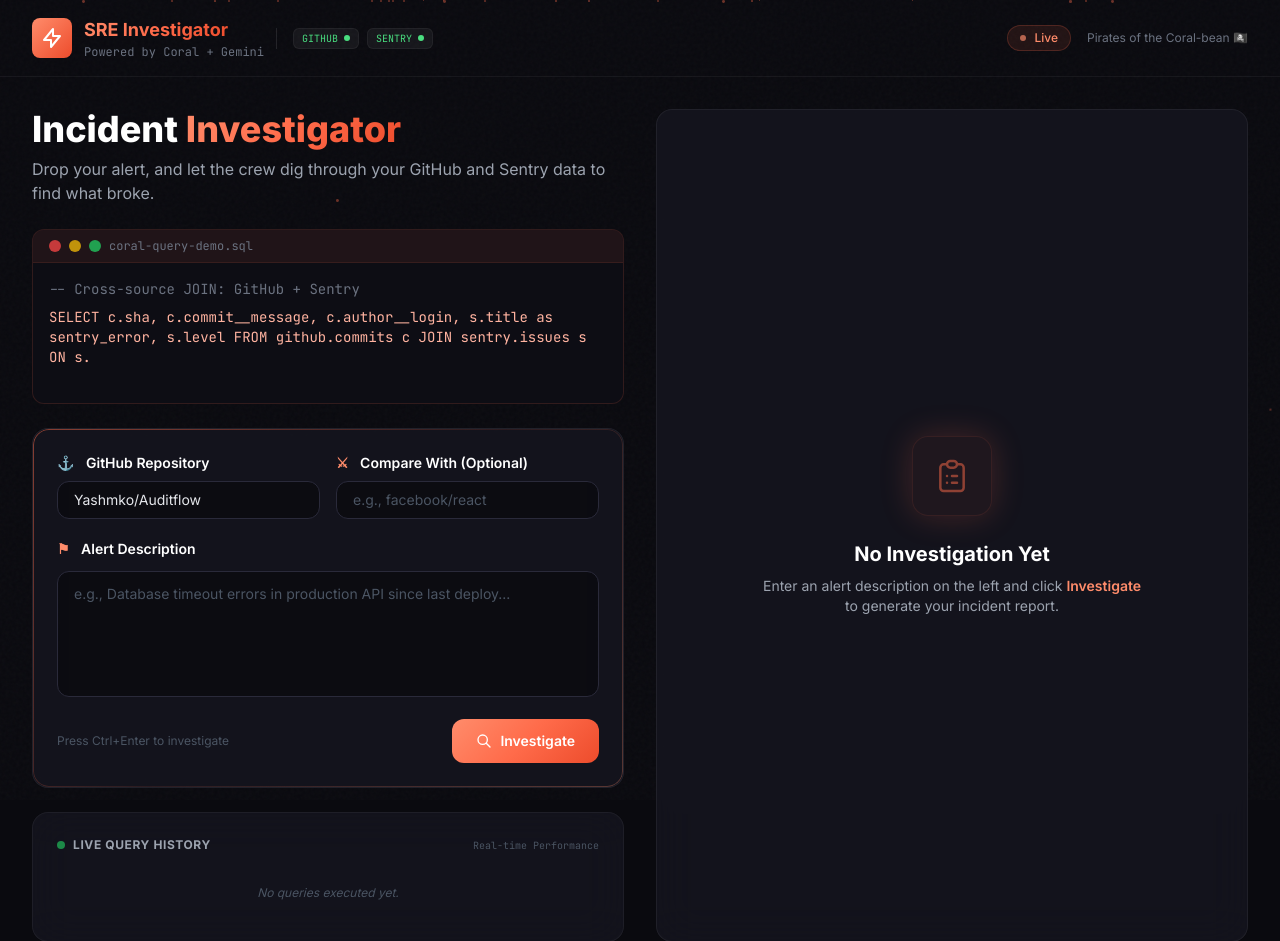
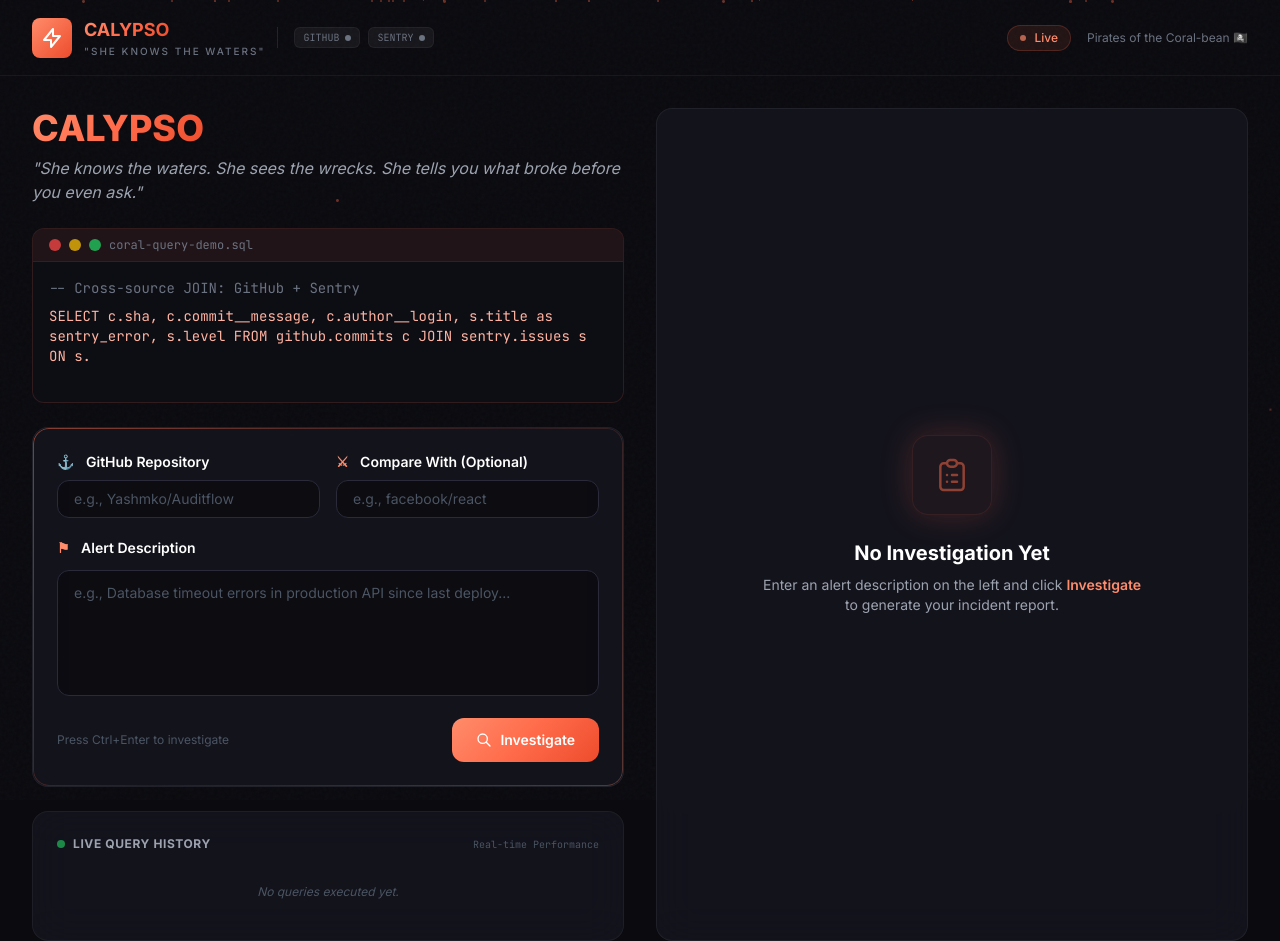
Before and after one commit to Yashmko/calypso, a Flask app: page / in a window 1280 px wide. Shown: the top 941 px of the page. Run offline with Flask 3, Linux system fonts and the light colour scheme; some libraries are stand-ins or nearby versions.

Commit message:
🔧 Fix: status check, SQL safety, XSS, branding, env example

```diff
--- a/app.py
+++ b/app.py
@@ -1,6 +1,6 @@
 """
-SRE Investigator - Flask Web Server
-Serves the dark-themed UI and handles investigation API requests.
+CALYPSO - Flask Web Server
+"She knows the waters. She sees the wrecks. She tells you what broke before you even ask."
 """
 
 import os
@@ -42,8 +42,13 @@ def run_investigation():
             }), 400
 
         alert_description = data["alert"].strip()
-        repo_full_name = data.get("repo", "Yashmko/Auditflow").strip()
+        repo_full_name = data.get("repo", "").strip()
         compare_repo = data.get("compare_repo", "").strip() or None
+
+        if not repo_full_name:
+            return jsonify({
+                "error": "Missing 'repo' field in request body. Please provide a repository in 'owner/repo' format."
+            }), 400
 
         if not alert_description:
             return jsonify({
--- a/queries.py
+++ b/queries.py
@@ -8,11 +8,19 @@ import json
 import logging
 import os
 import time
+import re
 
 logger = logging.getLogger(__name__)
 
 # Track query history globally (simple in-memory storage)
 QUERY_HISTORY = []
+
+def sanitize_input(val: str) -> str:
+    """Strip special characters from user input to prevent SQL safety issues."""
+    if not val:
+        return ""
+    # Allow alphanumeric, underscore, hyphen, dot, and space (for keywords)
+    return re.sub(r'[^a-zA-Z0-9\._\-\s/]', '', str(val))
 
 def run_coral_query(sql: str) -> dict:
     """
@@ -87,8 +95,8 @@ def get_source_status() -> dict:
     sentry_check = run_coral_query("SELECT 1 FROM sentry.projects LIMIT 1")
 
     return {
-        "github": len(github_check["data"]) >= 0 if github_check["sql"] else False,
-        "sentry": len(sentry_check["data"]) >= 0 if sentry_check["sql"] else False
+        "github": len(github_check["data"]) > 0,
+        "sentry": len(sentry_check["data"]) > 0
     }
 
 
@@ -106,6 +114,7 @@ def get_recent_sentry_issues(limit: int = 10) -> dict:
 
 def get_recent_github_commits(owner: str, repo: str, limit: int = 10) -> dict:
     """Get recent GitHub commits for a specific repository."""
+    owner, repo = sanitize_input(owner), sanitize_input(repo)
     sql = f"""
     SELECT sha, commit__message as commit_message, author__login as author_login, html_url, commit__author__date as created_at
     FROM github.commits
@@ -118,6 +127,7 @@ def get_recent_github_commits(owner: str, repo: str, limit: int = 10) -> dict:
 
 def search_github_commits(owner: str, repo: str, keyword: str, limit: int = 10) -> dict:
     """Search for commits matching a specific keyword."""
+    owner, repo, keyword = sanitize_input(owner), sanitize_input(repo), sanitize_input(keyword)
     sql = f"""
     SELECT sha, commit__message as commit_message, author__login as author_login, html_url, commit__author__date as created_at
     FROM github.commits
@@ -131,6 +141,7 @@ def search_github_commits(owner: str, repo: str, keyword: str, limit: int = 10)
 
 def get_github_security_alerts(org: str, limit: int = 10) -> dict:
     """Get open GitHub security alerts for an organization."""
+    org = sanitize_input(org)
     sql = f"""
     SELECT number, security_advisory__summary as title, state, severity, created_at
     FROM github.alerts
@@ -142,6 +153,7 @@ def get_github_security_alerts(org: str, limit: int = 10) -> dict:
 
 def get_open_pull_requests(owner: str, repo: str, limit: int = 5) -> dict:
     """Get open GitHub pull requests for a specific repository."""
+    owner, repo = sanitize_input(owner), sanitize_input(repo)
     sql = f"""
     SELECT number, title, state, user__login as user_login, created_at
     FROM github.pulls
@@ -154,6 +166,7 @@ def get_open_pull_requests(owner: str, repo: str, limit: int = 5) -> dict:
 
 def get_cross_source_join(owner: str, repo: str, limit: int = 10) -> dict:
     """Cross-source JOIN between GitHub commits and Sentry issues."""
+    owner, repo = sanitize_input(owner), sanitize_input(repo)
     sql = f"""
     SELECT
         c.sha,
@@ -172,6 +185,7 @@ def get_cross_source_join(owner: str, repo: str, limit: int = 10) -> dict:
 
 def get_incident_timeline(owner: str, repo: str, limit: int = 20) -> dict:
     """Unified timeline of commits and errors using UNION ALL."""
+    owner, repo = sanitize_input(owner), sanitize_input(repo)
     sql = f"""
     SELECT 'commit' as type, commit__author__date as ts, commit__message as msg, author__login as actor
     FROM github.commits
@@ -196,10 +210,11 @@ def get_multi_repo_comparison(repos: list, limit: int = 10) -> dict:
 
     parts = []
     for r in repos:
+        owner, repo = sanitize_input(r['owner']), sanitize_input(r['repo'])
         parts.append(f"""
-            SELECT '{r['repo']}' as repository, sha, commit__message as msg, author__login as actor, commit__author__date as ts
+            SELECT '{repo}' as repository, sha, commit__message as msg, author__login as actor, commit__author__date as ts
             FROM github.commits
-            WHERE owner = '{r['owner']}' AND repo = '{r['repo']}'
+            WHERE owner = '{owner}' AND repo = '{repo}'
         """)
 
     sql = " UNION ALL ".join(parts) + f" ORDER BY ts DESC LIMIT {limit}"
--- a/templates/index.html
+++ b/templates/index.html
@@ -3,7 +3,7 @@
 <head>
     <meta charset="UTF-8">
     <meta name="viewport" content="width=device-width, initial-scale=1.0">
-    <title>SRE Investigator - Pirates of the Coral-bean</title>
+    <title>CALYPSO - She knows the waters</title>
     <script src="https://cdn.tailwindcss.com"></script>
     <link rel="preconnect" href="https://fonts.googleapis.com">
     <link href="https://fonts.googleapis.com/css2?family=Inter:wght@300;400;500;600;700;800&family=JetBrains+Mono:wght@400;500;600&display=swap" rel="stylesheet">
@@ -303,9 +303,9 @@
                         </div>
                         <div>
                             <h1 class="text-lg font-bold text-white">
-                                <span class="gradient-text">SRE Investigator</span>
+                                <span class="gradient-text">CALYPSO</span>
                             </h1>
-                            <p class="text-xs text-gray-500 font-mono">Powered by Coral + Gemini</p>
+                            <p class="text-[10px] text-gray-500 font-medium uppercase tracking-[0.2em]">"She knows the waters"</p>
                         </div>
                         <div class="flex items-center space-x-2 ml-4 pl-4 border-l border-white/10">
                             <div id="status-github" class="flex items-center space-x-1.5 px-2 py-0.5 rounded-md bg-white/5 border border-white/5 text-[10px] font-mono text-gray-500">
@@ -340,10 +340,10 @@
                     <!-- Title Section -->
                     <div class="fade-in">
                         <h2 class="text-3xl sm:text-4xl font-extrabold text-white mb-2">
-                            Incident <span class="gradient-text">Investigator</span>
+                            <span class="gradient-text">CALYPSO</span>
                         </h2>
-                        <p class="text-gray-400 text-sm sm:text-base">
-                            Drop your alert, and let the crew dig through your GitHub and Sentry data to find what broke.
+                        <p class="text-gray-400 text-sm sm:text-base italic">
+                            "She knows the waters. She sees the wrecks. She tells you what broke before you even ask."
                         </p>
                     </div>
 
@@ -374,7 +374,7 @@
                                     type="text"
                                     class="w-full px-4 py-2 rounded-xl bg-dark-900/80 border border-dark-500 text-gray-200 placeholder-gray-600 text-sm transition-all duration-300 focus:outline-none focus:border-coral-500 focus:ring-1 focus:ring-coral-500"
                                     placeholder="e.g., Yashmko/Auditflow"
-                                    value="Yashmko/Auditflow"
+                                    value=""
                                 >
                             </div>
                             <div>
@@ -852,11 +852,12 @@
 
             const title = encodeURIComponent(`Investigation: ${alertText}`);
 
-            let body = `## SRE Investigator Report\n\n`;
-            body += `**Alert**: ${alertText}\n`;
+            let body = `## CALYPSO Report\n\n`;
+            body += `> **"She knows the waters. She sees the wrecks. She tells you what broke before you even ask."**\n\n`;
+            body += `**Incident Alert**: ${alertText}\n`;
             body += `**Analyzed Repository**: ${repo}\n\n`;
             body += currentReport.ai_analysis;
-            body += `\n\n---\n*Generated by SRE Investigator (Coral + Gemini)*`;
+            body += `\n\n---\n*Generated by CALYPSO (Coral + Gemini)*`;
 
             const encodedBody = encodeURIComponent(body);
             const url = `https://github.com/${repo}/issues/new?title=${title}&body=${encodedBody}`;
@@ -883,7 +884,7 @@
             const thinking = document.createElement('div');
             thinking.id = 'chat-thinking';
             thinking.className = 'flex space-x-2 items-center text-xs text-gray-500 animate-pulse py-2';
-            thinking.innerHTML = `<div class="w-1.5 h-1.5 rounded-full bg-coral-500"></div><span>Investigator is thinking...</span>`;
+            thinking.innerHTML = `<div class="w-1.5 h-1.5 rounded-full bg-coral-500"></div><span>CALYPSO is listening to the waves...</span>`;
             history.appendChild(thinking);
             history.scrollTop = history.scrollHeight;
 
@@ -969,7 +970,13 @@
         function markdownToHtml(md) {
             if (!md) return '';
 
-            return md
+            // Basic sanitization: strip dangerous tags
+            let sanitized = md
+                .replace(/<script\b[^<]*(?:(?!<\/script>)<[^<]*)*<\/script>/gi, '')
+                .replace(/<iframe\b[^<]*(?:(?!<\/iframe>)<[^<]*)*<\/iframe>/gi, '')
+                .replace(/<object\b[^<]*(?:(?!<\/object>)<[^<]*)*<\/object>/gi, '');
+
+            return sanitized
                 // Headers
                 .replace(/^### (.+)$/gm, '<h4 class="text-white font-semibold mt-4 mb-2 text-base">$1</h4>')
                 .replace(/^## (.+)$/gm, '<h3 class="text-white font-bold mt-6 mb-3 text-lg report-section">$1</h3>')
```
Also changed, not shown: SUBMISSION.md (+7 -5 lines), agent.py (+7 -4 lines), gemini.py (+6 -2 lines), README.md, 1 other file.
